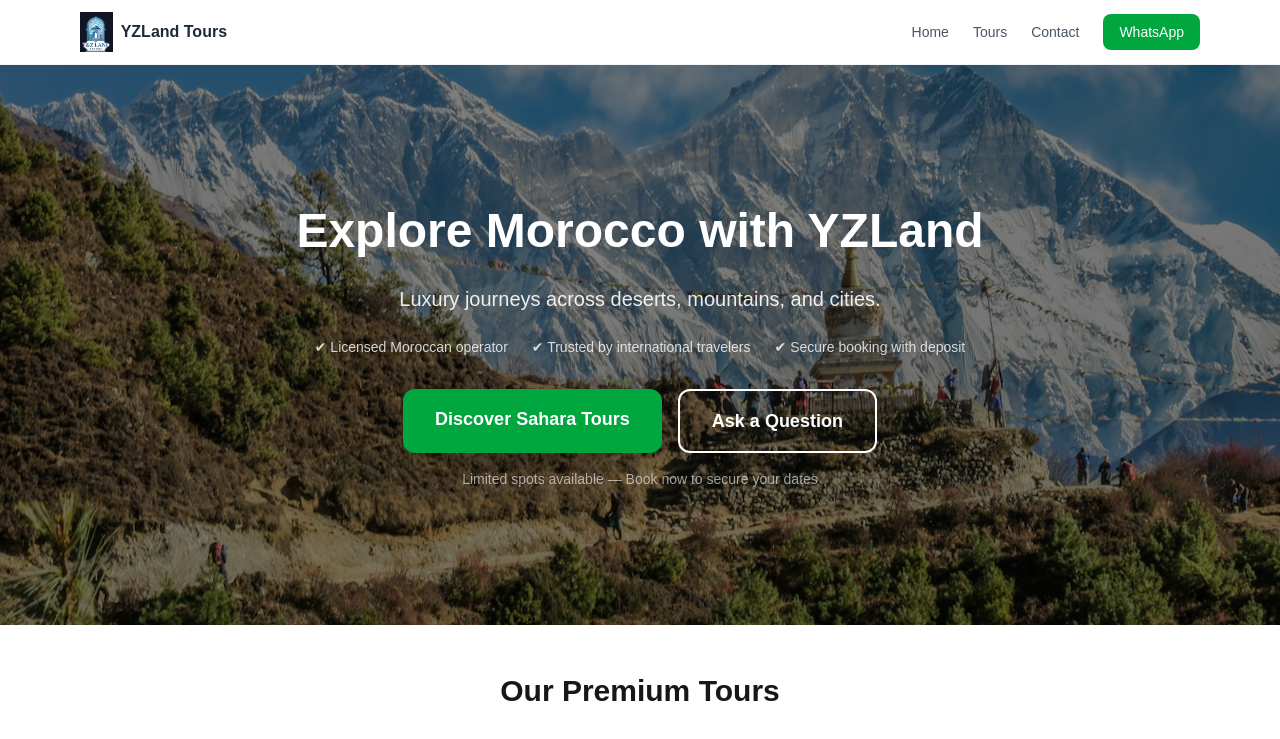
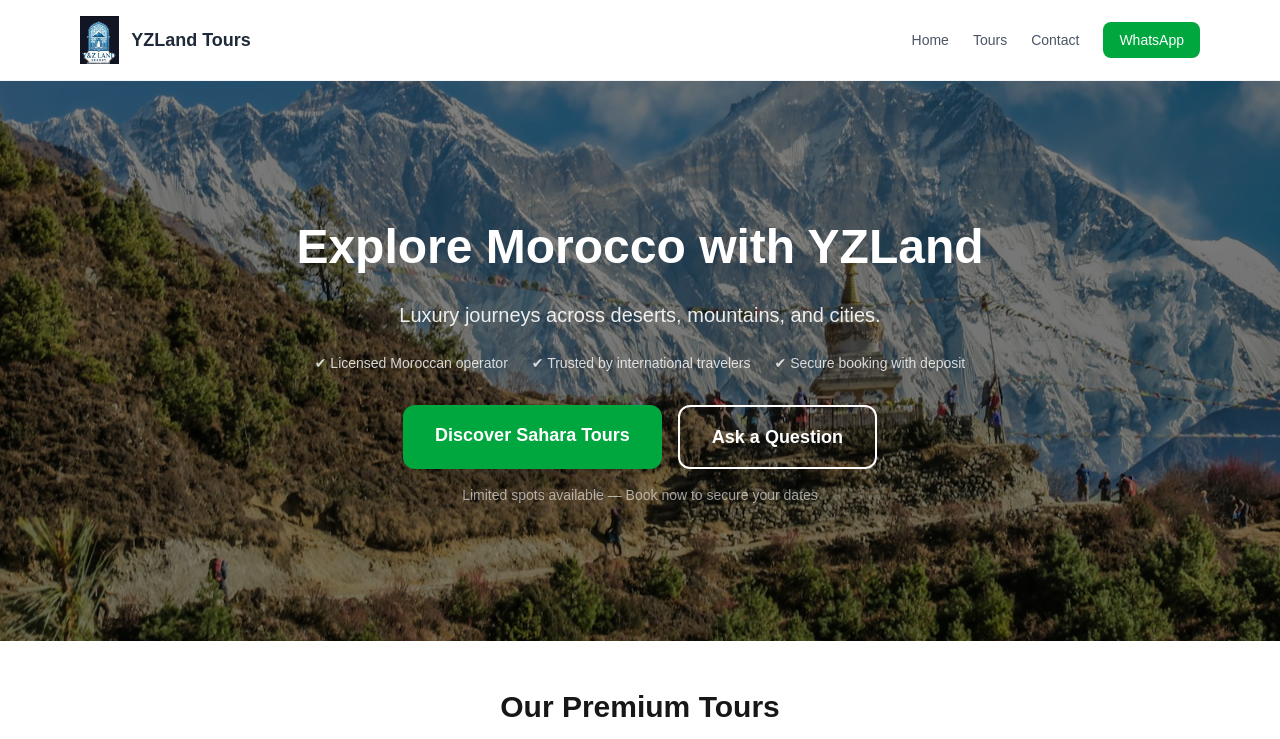
Before and after one commit to quntums/yzland-fusion, a Next.js app: page / in a window 1280 px wide. Shown: the top 739 px of the page. Built offline with nearby package versions, Linux system fonts and the light colour scheme.

Commit message:
Triple logo size to 120px

```diff
--- a/src/components/Header.tsx
+++ b/src/components/Header.tsx
@@ -4,10 +4,10 @@ import Link from 'next/link';
 export default function Header() {
   return (
     <header className="bg-white border-b border-gray-100 sticky top-0 z-50">
-      <div className="max-w-6xl mx-auto px-4 h-16 flex items-center justify-between">
-        <Link href="/" className="flex items-center gap-2 hover:opacity-80 transition">
-          <Image src="/yzland-logo.png" alt="YZLand Tours" width={40} height={40} className="h-10 w-auto" priority />
-          <span className="font-semibold text-gray-800 hidden sm:block">YZLand Tours</span>
+      <div className="max-w-6xl mx-auto px-4 h-20 flex items-center justify-between">
+        <Link href="/" className="flex items-center gap-3 hover:opacity-80 transition">
+          <Image src="/yzland-logo.png" alt="YZLand Tours" width={120} height={48} className="h-12 w-auto" priority />
+          <span className="font-semibold text-gray-800 hidden sm:block text-lg">YZLand Tours</span>
         </Link>
         <nav className="flex items-center gap-4 md:gap-6 text-sm font-medium">
           <Link href="/" className="text-gray-600 hover:text-amber-700 transition">Home</Link>
```
